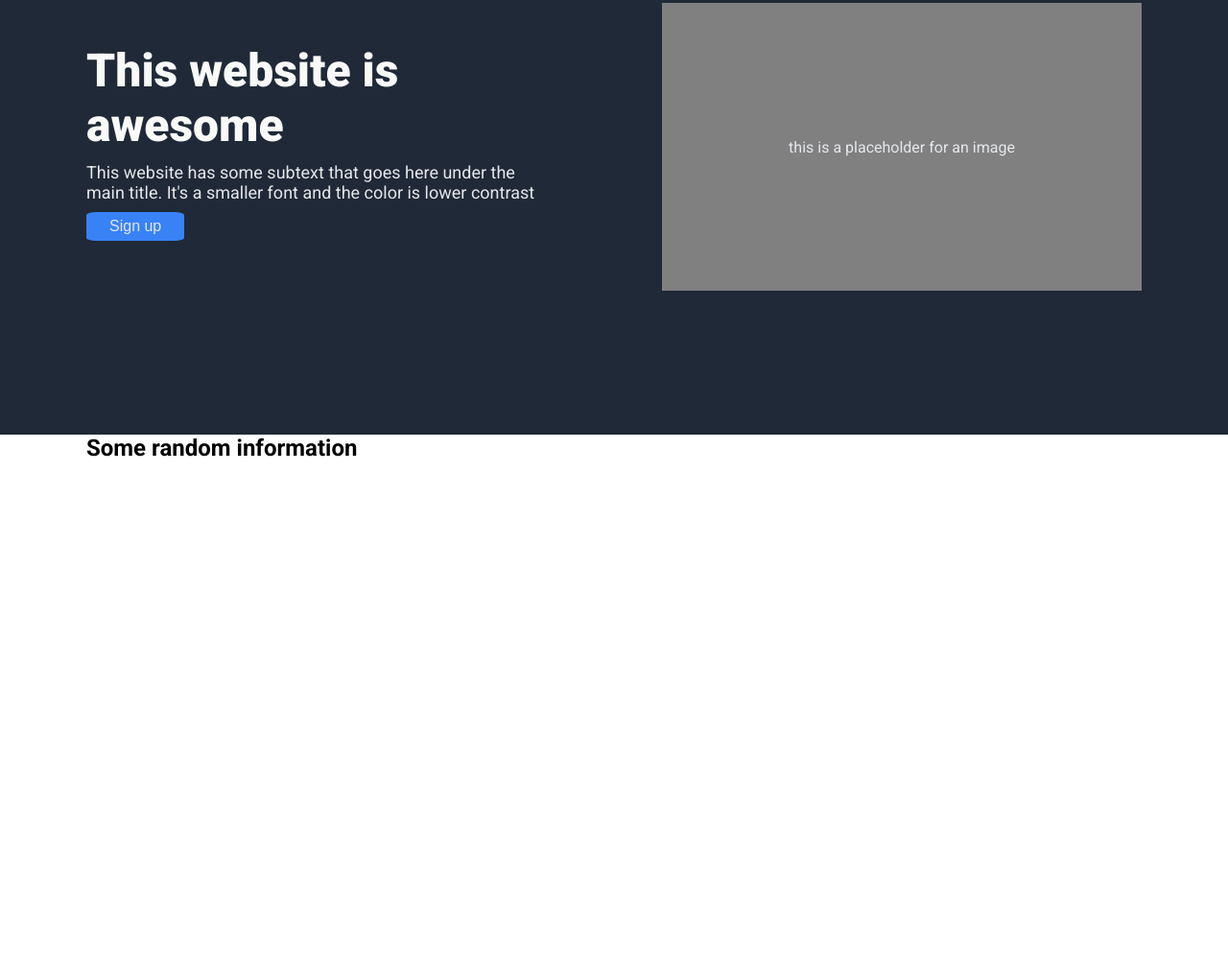
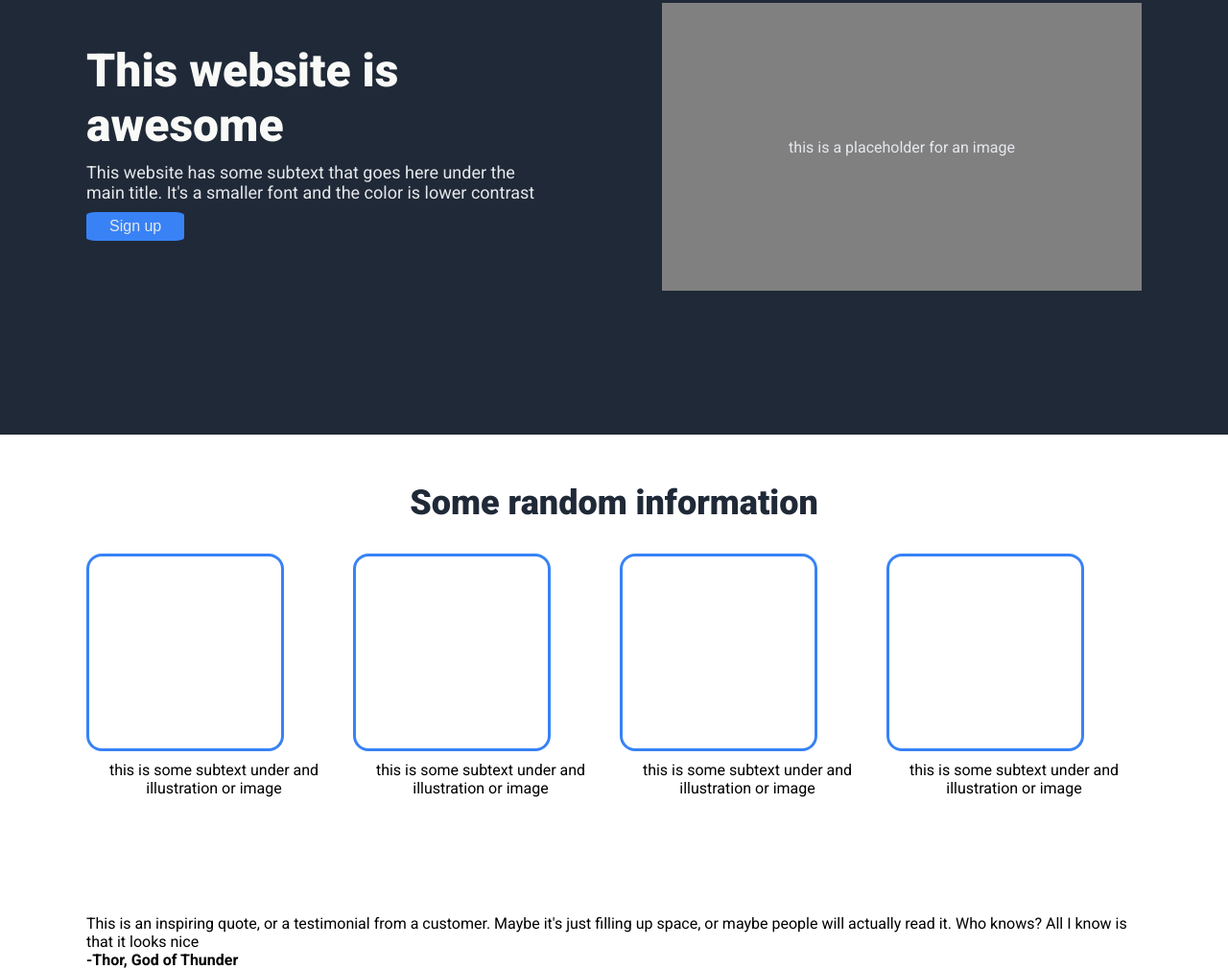
Before and after one commit to SC1703/project-landing-page, a plain HTML site: page index.html in a window 1280 px wide. Shown: the part 167-1177 px from the top of the page at 96% size. Before the commit the page ends 800 px from the top, so only its background shows below. Drawn offline with Linux system fonts and the light colour scheme.

Commit message:
the odin project - project landing page commit #2
added information section in index.html
added styling for the information section in styles.css (completed)
added quote section in index.html
added selectors for the quote section in styles.css

```diff
--- a/index.html
+++ b/index.html
@@ -38,7 +38,43 @@
     </main>
     <section class="information">
       <div class="container">
-        <h2>Some random information</h2>
+        <h2 class="information-heading">Some random information</h2>
+        <ul class="information-items-list">
+          <li class="information-item">
+            <figure></figure>
+            <figcaption>
+              this is some subtext under and illustration or image
+            </figcaption>
+          </li>
+          <li class="information-item">
+            <figure></figure>
+            <figcaption>
+              this is some subtext under and illustration or image
+            </figcaption>
+          </li>
+          <li class="information-item">
+            <figure></figure>
+            <figcaption>
+              this is some subtext under and illustration or image
+            </figcaption>
+          </li>
+          <li class="information-item">
+            <figure></figure>
+            <figcaption>
+              this is some subtext under and illustration or image
+            </figcaption>
+          </li>
+        </ul>
+      </div>
+    </section>
+    <section class="quote">
+      <div class="container">
+        <p class="inspiring-quote">
+          This is an inspiring quote, or a testimonial from a customer. Maybe
+          it's just filling up space, or maybe people will actually read it. Who
+          knows? All I know is that it looks nice
+        </p>
+        <p class="quotee"><strong>-Thor, God of Thunder</strong></p>
       </div>
     </section>
   </body>
--- a/styles.css
+++ b/styles.css
@@ -117,3 +117,58 @@ header .container {
   left: 50%;
   transform: translate(-50%, -50%);
 }
+
+/*
+  information section
+*/
+
+.information .container {
+  display: flex;
+  flex-direction: column;
+  align-items: center;
+  min-height: 500px;
+}
+
+.information-heading {
+  margin-top: 50px;
+  font-size: 36px;
+  font-weight: 900;
+  color: #1f2937;
+}
+
+.information-items-list {
+  margin-top: 32px;
+  list-style: none;
+  display: flex;
+  justify-content: center;
+  gap: 12px;
+}
+
+.information-item figure {
+  height: 200px;
+  width: 200px;
+  overflow: hidden;
+  border: 3px solid #3882f6;
+  border-radius: 1em;
+  margin-bottom: 10px;
+}
+
+.information-item figcaption {
+  text-align: center;
+}
+
+/*
+  quote section
+*/
+
+.quote {
+}
+
+.quote .container {
+}
+
+.inspiring-quote {
+}
+
+.quotee {
+}
```
